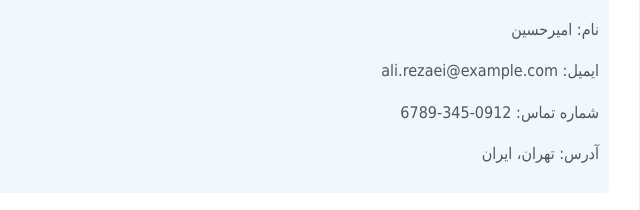
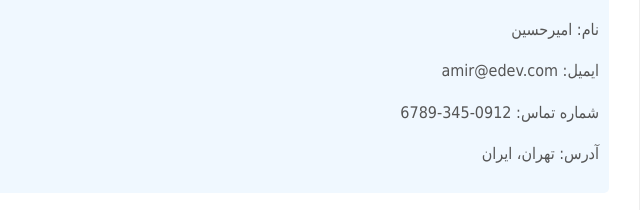
Before and after one commit to Sarkhanii/home, a plain HTML site: page index.html in a window 1280 px wide. Shown: the part 199-409 px from the top of the page, 431-1071 px from the left. Drawn offline with Linux system fonts and the light colour scheme.

Commit message:
Update index.html

```diff
--- a/index.html
+++ b/index.html
@@ -49,7 +49,7 @@
         <div class="section contact-info">
             <h2>اطلاعات تماس</h2>
             <p>نام: امیرحسین</p>
-            <p>ایمیل: ali.rezaei@example.com</p>
+            <p>ایمیل: amir@edev.com</p>
             <p>شماره تماس: 0912-345-6789</p>
             <p>آدرس: تهران، ایران</p>
         </div>
```
